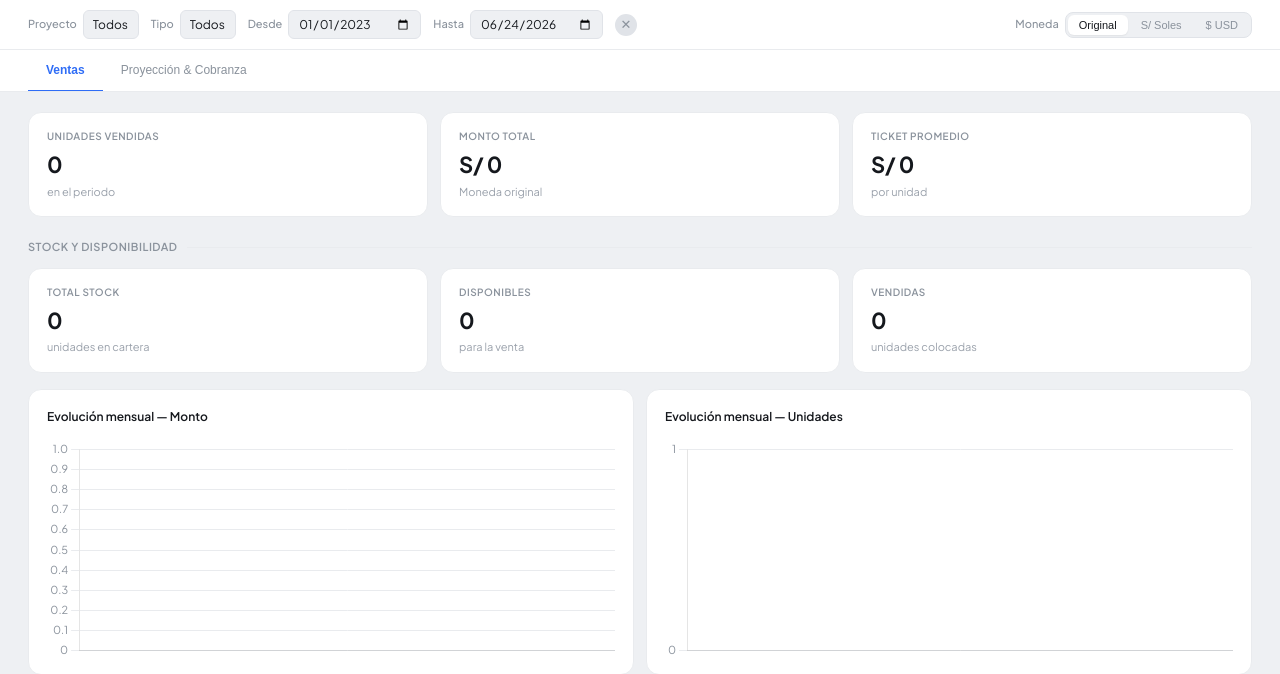
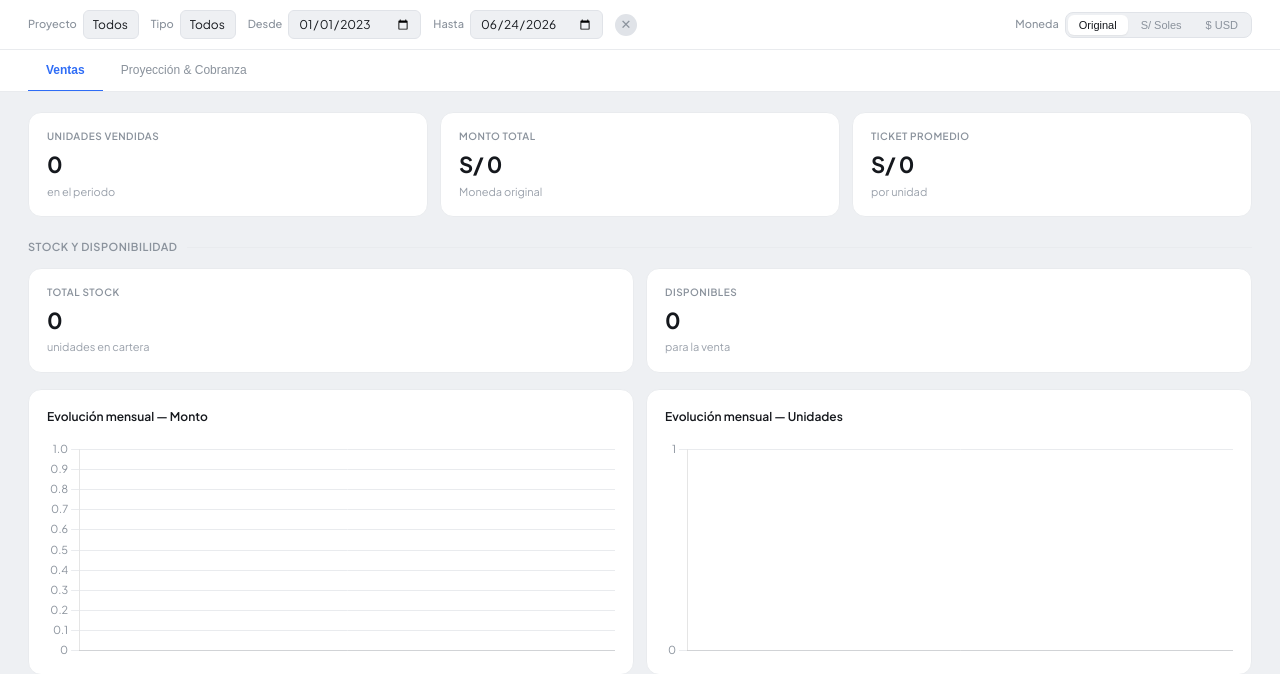
Before and after one commit to drevillapadova/dashboard_finanzas_comercial, a Flask app: page / in a window 1280 px wide. Shown: the part 56-730 px from the top of the page. Run offline with Flask 3, Linux system fonts and the light colour scheme; data that the repository does not hold is empty.

Commit message:
fix: update stock disponibilidad logic and remove Vendidas KPI
- esDisponible(): disponible + bloqueado + devuelto = disponible
- cancelado, entregado, minuta, pagando, separacion = no disponible
- Remove Vendidas KPI card from stock section
- Doughnut shows all states without separaciones filter

```diff
--- a/templates/index.html
+++ b/templates/index.html
@@ -430,11 +430,6 @@
         <div class="kpi-val" id="kpi-st-disponible">—</div>
         <div class="kpi-sub">para la venta</div>
       </div>
-      <div class="kpi-card blue">
-        <div class="kpi-label">Vendidas</div>
-        <div class="kpi-val" id="kpi-st-vendido">—</div>
-        <div class="kpi-sub">unidades colocadas</div>
-      </div>
     </div>
 
     <!-- Gráficos Ventas -->
@@ -742,15 +737,21 @@ function renderVentas() {
   document.getElementById('kpi-v-ticket').textContent    = fmt(ticket, MONEDA);
   document.getElementById('kpi-v-moneda-lbl').textContent = getMonedaLabel();
 
-  // Stock KPIs — solo disponibles y vendidos, sin separaciones
+  // Stock KPIs
+  // Disponible: "disponible", "bloqueado", "devuelto" (si fue revendido ya tendría otro estado)
+  // No disponible: cancelado, entregado, minuta, pagando, separacion
   const stockFiltrado = filtrarPorProyecto(DATA.stock);
-  const disponibles = stockFiltrado.filter(r => (r['Estado'] || '').toLowerCase().includes('disponib')).length;
-  const vendidos    = stockFiltrado.filter(r => (r['Estado'] || '').toLowerCase().includes('vendid')).length;
+
+  function esDisponible(estado) {
+    const e = (estado || '').toLowerCase().trim();
+    return e.includes('disponib') || e.includes('bloqueado') || e.includes('devuelt');
+  }
+
+  const disponibles = stockFiltrado.filter(r => esDisponible(r['Estado'])).length;
   const totalStock  = stockFiltrado.length;
 
   document.getElementById('kpi-st-total').textContent      = totalStock.toLocaleString('es-PE');
   document.getElementById('kpi-st-disponible').textContent = disponibles.toLocaleString('es-PE');
-  document.getElementById('kpi-st-vendido').textContent    = vendidos.toLocaleString('es-PE');
 
   // Chart: evolución monto mensual
   const porMes = agruparPorMes(datos, 'FechaVenta', r => campoPrecio(r));
@@ -794,9 +795,8 @@ function renderVentas() {
     options: CHART_OPTS_BAR
   });
 
-  // Chart: distribución stock — sin separaciones
-  const stockSinSep  = stockFiltrado.filter(r => !(r['Estado'] || '').toLowerCase().includes('separac'));
-  const estadosStock = agruparPorKey(stockSinSep, 'Estado', () => 1);
+  // Chart: distribución stock por estado
+  const estadosStock = agruparPorKey(stockFiltrado, 'Estado', () => 1);
   upsertChart('chart-st-estado', {
     type: 'doughnut',
     data: { labels: Object.keys(estadosStock), datasets: [{
```
